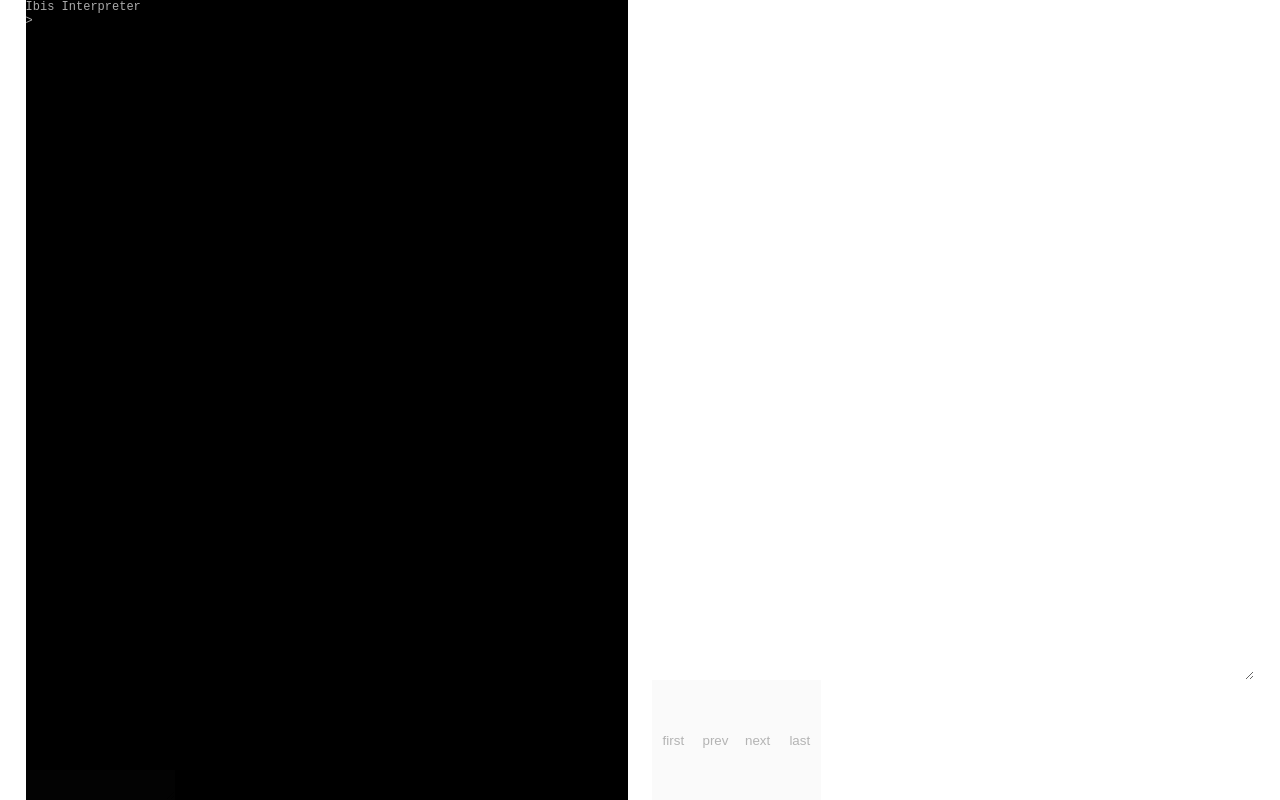
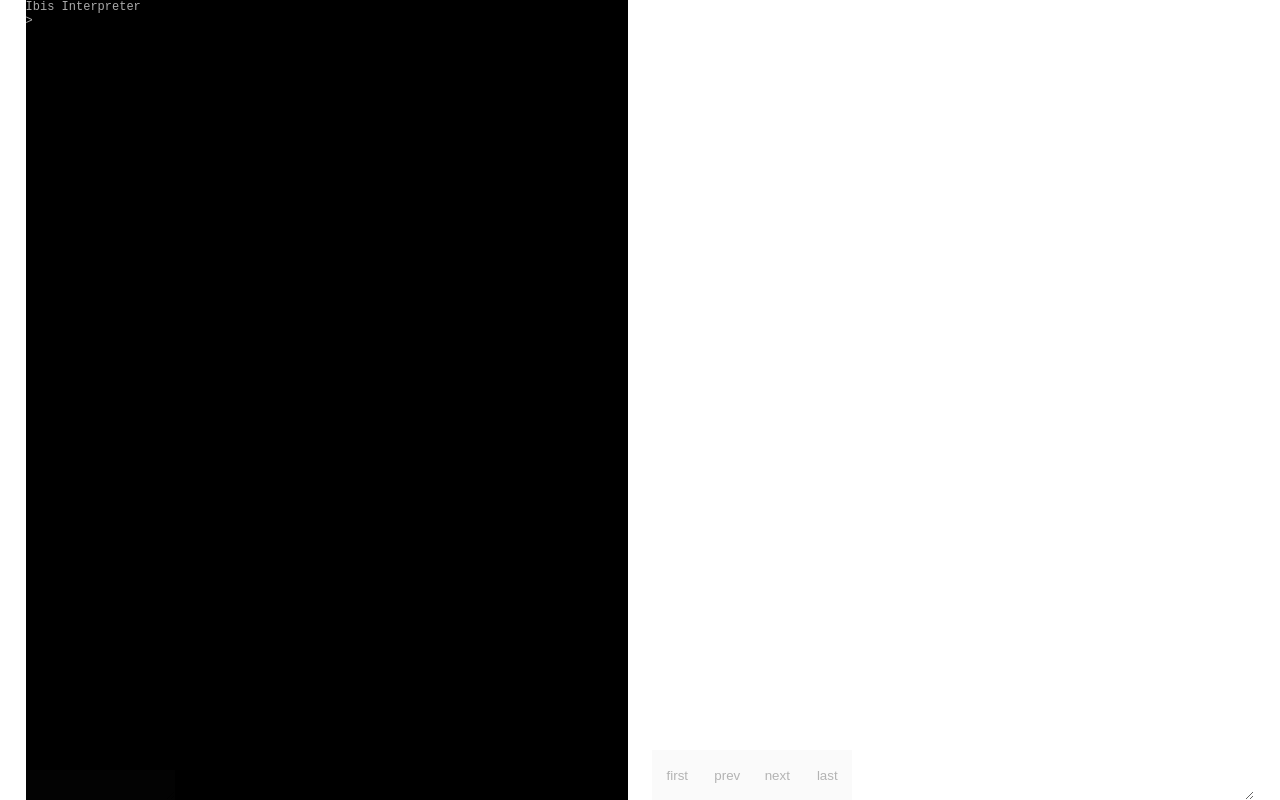
Before and after one commit to takuto-h/ibis-js, a plain HTML site: page index.html in a window 1280 px wide. Drawn offline with Linux system fonts and the light colour scheme.

Commit message:
Fix size of buttons

```diff
--- a/src/ibis.css
+++ b/src/ibis.css
@@ -43,10 +43,16 @@ body {
 
 #screen {
   width:100%;
-  height:85%;
+  height:100%;
+  margin-bottom:-50px;
+}
+
+#screen > * {
+  margin-bottom:50px;
 }
 
 input[type="button"] {
   width:7%;
-  height:15%;
+  width:50px;
+  height:50px;
 }
```
